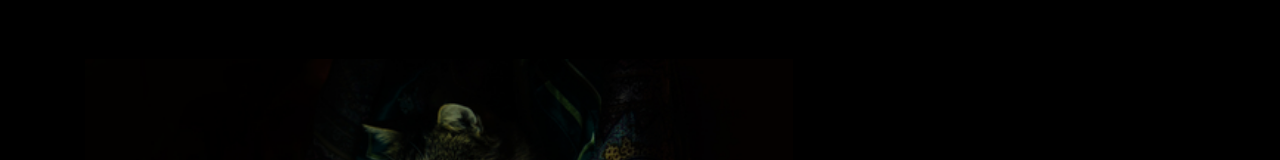
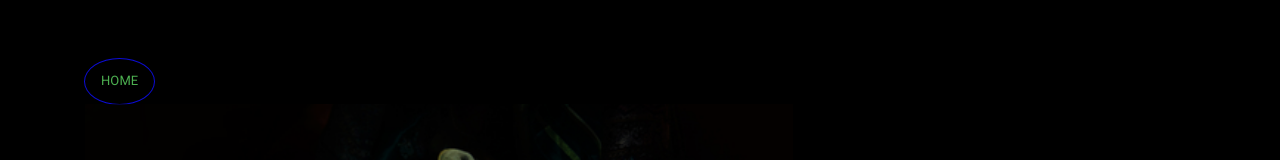
Before and after one commit to jcasorla/madame_minou_le_chat, an Angular app in the folder public/: page /reading-room in a window 1280 px wide. Shown: the top 160 px of the page. Built offline with nearby package versions, Linux system fonts and the light colour scheme.

Commit message:
adding extra stuff

```diff
--- a/public/src/app/room/room.component.css
+++ b/public/src/app/room/room.component.css
@@ -4,6 +4,11 @@
     opacity: 0.7;
     /* background-blend-mode: overlay; */
     /* float: left; */
+}
+#home{
+  margin-right: 100%;
+  outline: 1px solid rgb(12, 12, 212);
+  border-radius: 50%;
 }
 /* #blend1 img first-child {
     position: absolute;
--- a/public/src/app/room/room.component.html
+++ b/public/src/app/room/room.component.html
@@ -1,5 +1,12 @@
 
 <div class="container">
+        <input
+        id="home"
+        type="button"
+        class="btn btn-outline-success"
+        [routerLink]="['/home']"
+        value="Home"
+      />
     <div class="row">
         <div id="blend1" class="col-sm-5">
             <img class="pickCard" [src]="currentImg" alt='pickCard'>
@@ -17,7 +24,6 @@
             <div class="placeholder" *ngIf='!yourCard'></div>
             <h1 *ngIf='!yourCard'>Pick a Card</h1>
             <a *ngIf="!display" (click)="read()"><img class="img1"  src="/assets/img/cards/back_cards-07.png" alt="redCard"></a>
-
         </div>
     </div>
 </div>
```
